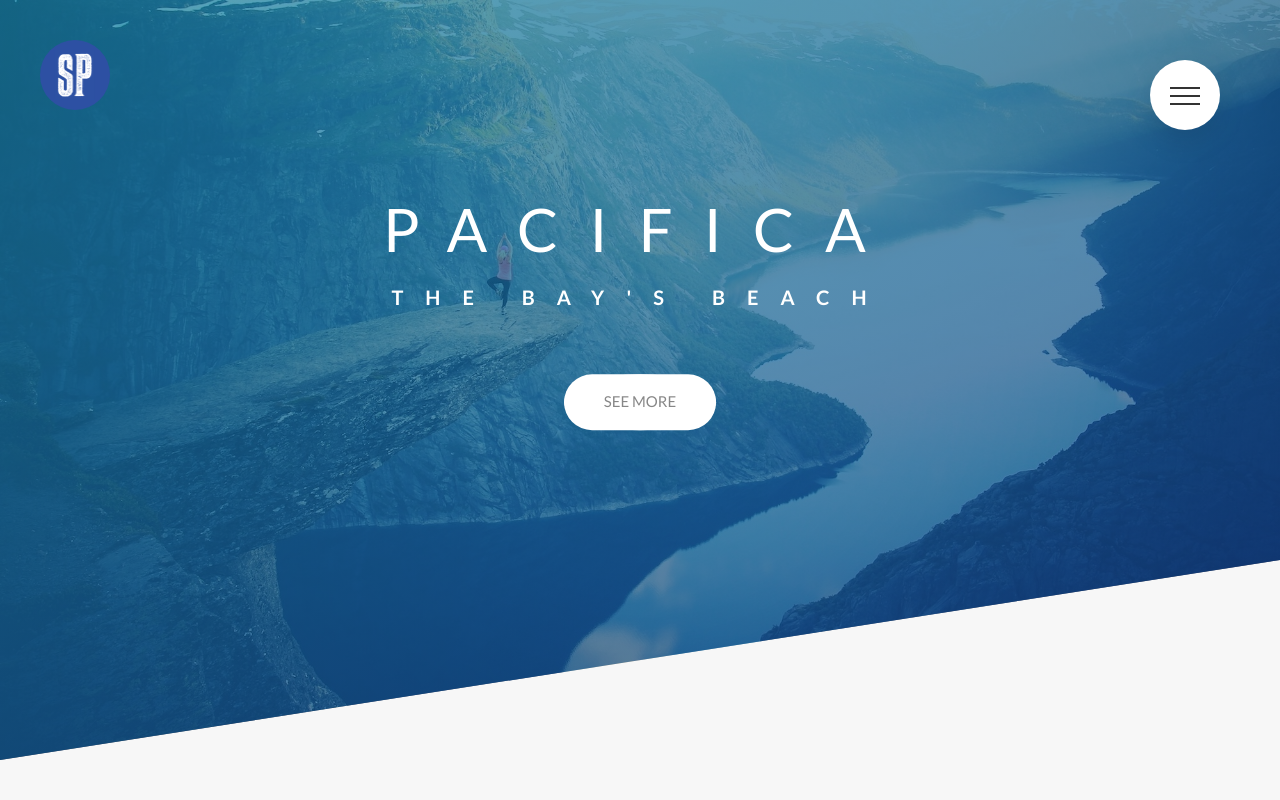
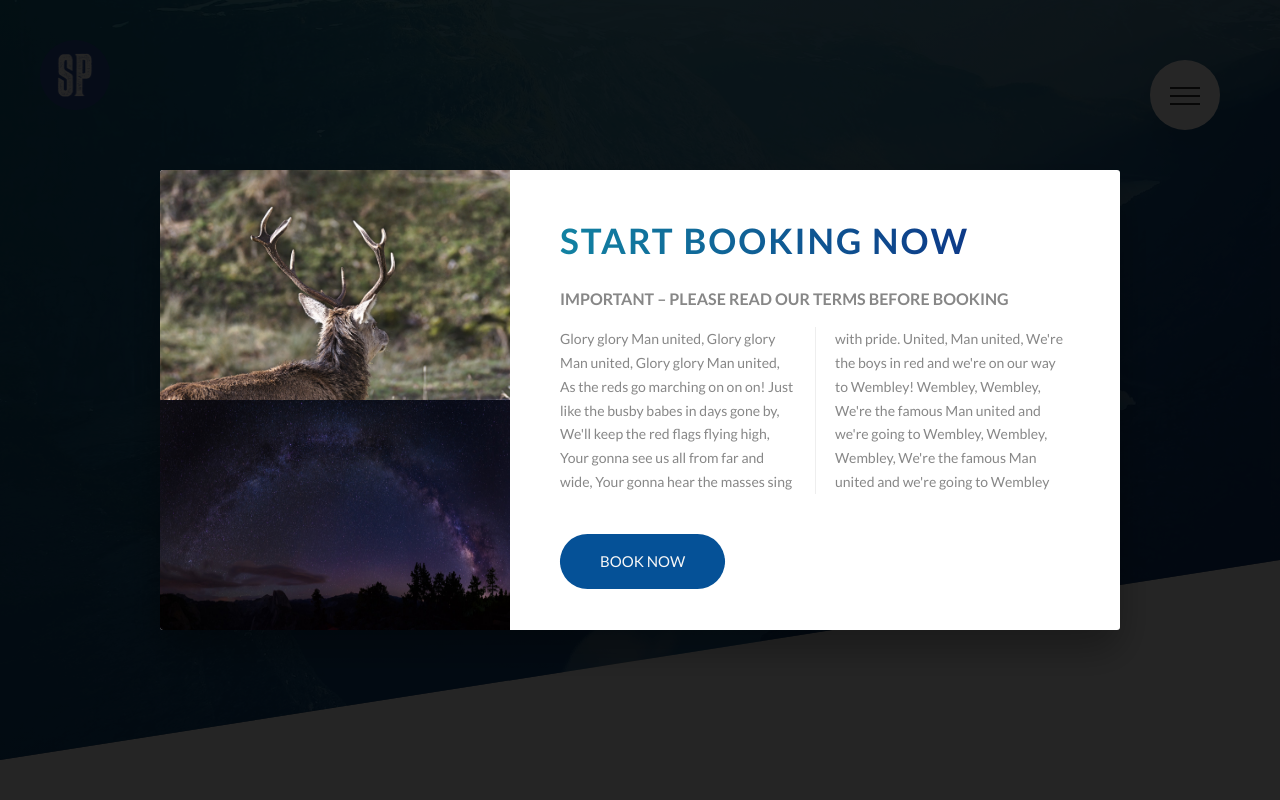
Before and after one commit to SashaPatsel/pacifica.com, a website: page index.html in a window 1280 px wide. Shown: the top 800 px of the page. Drawn offline with Linux system fonts and the light colour scheme.

Commit message:
finish modal style

```diff
--- a/assets/sass/abstracts/_mixins.scss
+++ b/assets/sass/abstracts/_mixins.scss
@@ -7,6 +7,7 @@
 }
 
 @mixin center-element {
+  position: absolute;
   top: 50%;
   left: 50%;
   transform: translate(-50%, -50%);
--- /dev/null
+++ b/assets/sass/components/_popup.scss
@@ -0,0 +1,56 @@
+.popup {
+  position: fixed;
+  top: 0;
+  left: 0;
+  z-index: 1000;
+  background-color: rgba($color-black, .85);
+  height: 100vh;
+  width: 100%;
+
+  &__content {
+    @include center-element;
+    width: 75%;
+    background-color: white;
+    box-shadow: 0 2rem 4rem rgba($color-black, .3);
+    border-radius: $border-rad-sm;
+    display: table;
+    overflow: hidden;
+  }
+
+  &__left {
+    width: 33.33333%;
+    display: table-cell;
+  }
+
+  &__right {
+    width: 66.66666%;
+    display: table-cell;
+    vertical-align: middle;
+    padding: 3rem 5rem;
+
+  }
+
+  &__img {
+    display: block;
+    width: 35rem;
+    height: 23rem;
+  }
+
+  &__text {
+    font-size: 1.4rem;
+    margin-bottom: 4rem;
+
+    -moz-column-count: 2;
+    -ms-column-gap: 4rem;
+    -webkit-column-rule:1px solid $color-grey-light-2;
+
+    column-count: 2;
+    column-gap: 4rem;
+    column-rule:1px solid $color-grey-light-2;
+
+    -moz-hyphens: auto;
+    -ms-hyphens: auto;
+    -webkit-hyphens: auto;
+    hyphens: auto;
+  }
+}
--- a/assets/sass/layout/_navigation.scss
+++ b/assets/sass/layout/_navigation.scss
@@ -43,7 +43,6 @@
   }
 
   &__list {
-    position: absolute ;
     @include center-element;
     list-style: none;
     text-align: center;
--- a/assets/sass/main.scss
+++ b/assets/sass/main.scss
@@ -13,6 +13,7 @@
 @import "components/composition";
 @import "components/feature-box";
 @import "components/form";
+@import "components/popup";
 @import "components/story";
 
 @import "layout/grid";
--- a/index.html
+++ b/index.html
@@ -410,6 +410,36 @@
       </div>
     </div>
   </footer>
+
+  <div class="popup">
+    <div class="popup__content">
+      <div class="popup__left">
+        <img src="assets/images/nat-8.jpeg" alt="tour1" class="popup__img">
+        <img src="assets/images/nat-9.jpeg" alt="tour1" class="popup__img">
+      </div>
+      <div class="popup__right">
+        <h2 class="heading-secondary u-mgn-btm-small">Start Booking Now</h2>
+        <h3 class="heading-tertiary u-mgn-btm-small">Important &ndash; Please Read our terms before booking</h3>
+        <p class="popup__text">Glory glory Man united,
+            Glory glory Man united,
+            Glory glory Man united,
+            As the reds go marching on on on!
+
+            Just like the busby babes in days gone by,
+            We'll keep the red flags flying high,
+            Your gonna see us all from far and wide,
+            Your gonna hear the masses sing with pride. United, Man united,
+            We're the boys in red and we're on our way to Wembley!
+
+            Wembley, Wembley,
+            We're the famous Man united and we're going to Wembley,
+            Wembley, Wembley,
+            We're the famous Man united and we're going to Wembley
+            </p>
+            <a href="#" class="btn btn--blue">Book Now</a>
+      </div>
+    </div>
+  </div>
   <!-- <section class="grid-test">
 
     <div class="row">
```
Also changed, not shown: assets/css/style.css, assets/images/nat-8.jpeg (added), assets/images/nat-9.jpeg (added), 1 other file.
